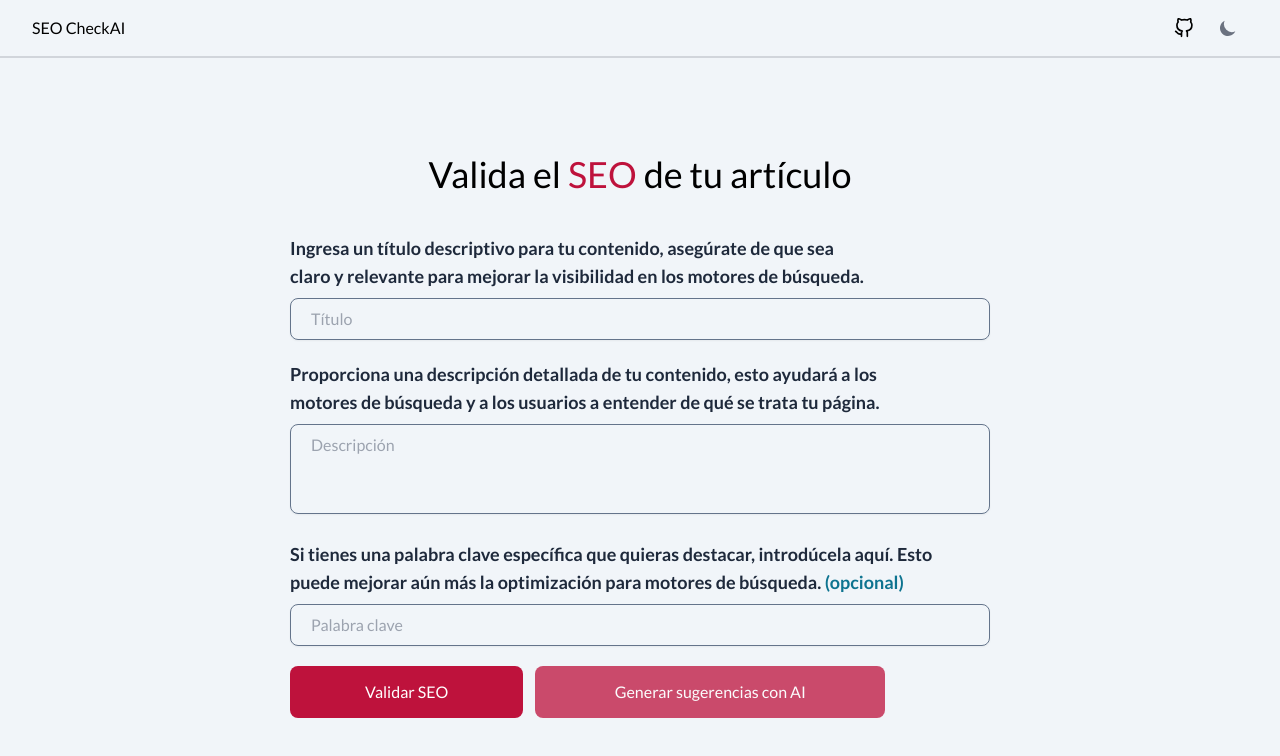
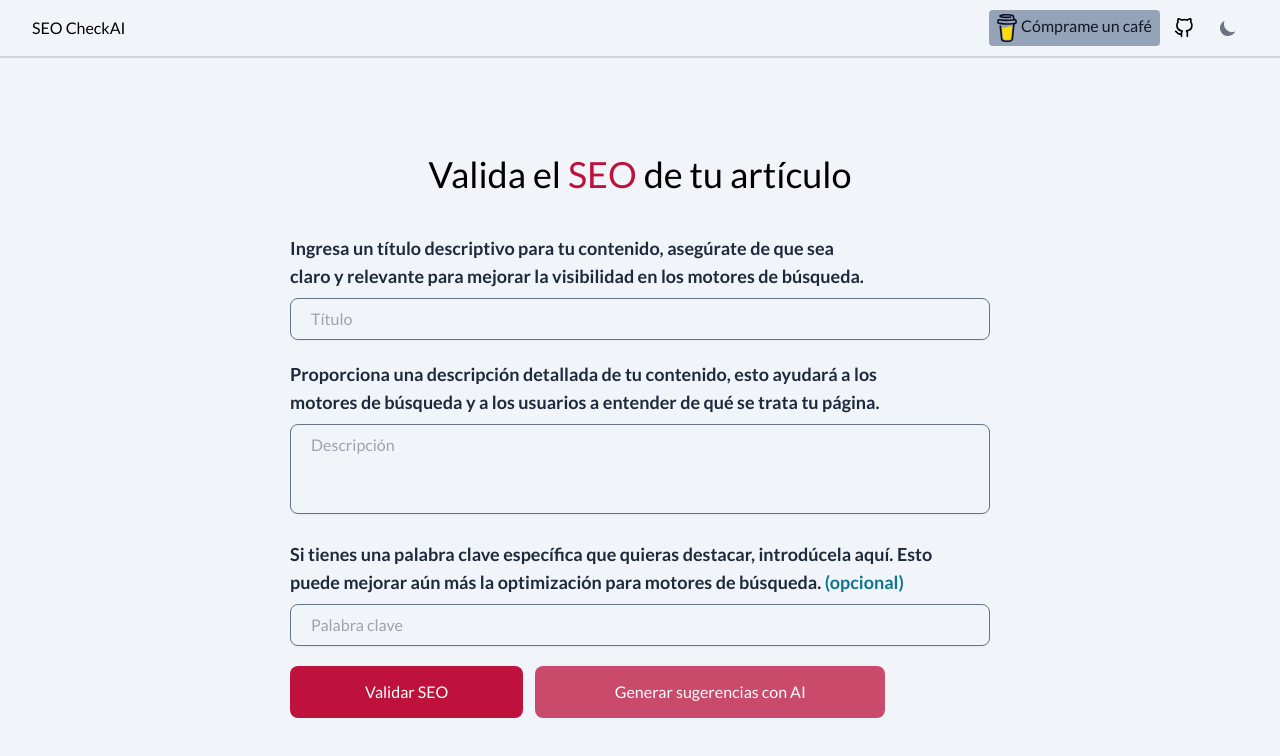
Before and after one commit to johnsi15/seocheck-ai, a Next.js app: page /validar-seo in a window 1280 px wide. Shown: the top 756 px of the page. Built offline with nearby package versions, Linux system fonts and the light colour scheme.

Commit message:
Add buy coffee button header

```diff
--- a/src/components/Header.tsx
+++ b/src/components/Header.tsx
@@ -11,6 +11,18 @@ export function Header() {
           </a>
         </div>
         <ul className={`flex-1  mt-12 md:flex md:mt-0 items-center justify-end gap-1`}>
+          <li className='pb-5 md:pb-0 bg-slate-400 dark:bg-slate-200 rounded hover:opacity-90'>
+            <a
+              href='https://www.buymeacoffee.com/jandrey15'
+              className='flex gap-1 text-gray-900 dark:text-gray-800 px-2 py-1'
+              aria-label='Cómprame un café'
+              target='_blank'
+              rel='noopener noreferrer'
+            >
+              <img src='/bmc-logo.svg' alt='Cómprame un café' width={20} height={20} />
+              Cómprame un café
+            </a>
+          </li>
           <li className='pb-5 md:pb-0 hover:opacity-75 w-10 h-10 flex justify-center items-center focus:outline-none focus:ring-2 focus:ring-gray-200 dark:focus:ring-gray-700 rounded-lg'>
             <a
               className='p-2'
```
Also changed, not shown: public/bmc-logo.svg (added).
